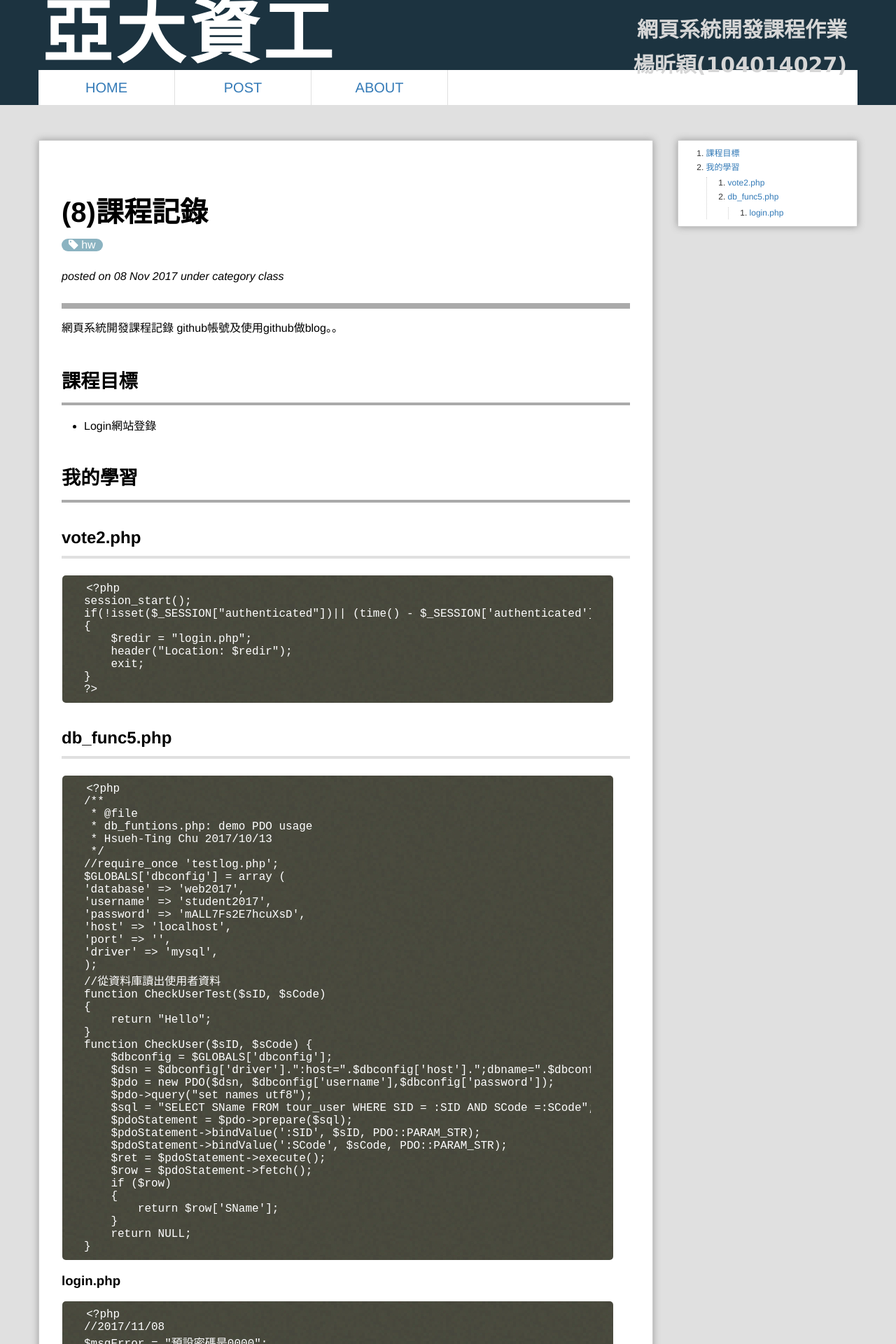
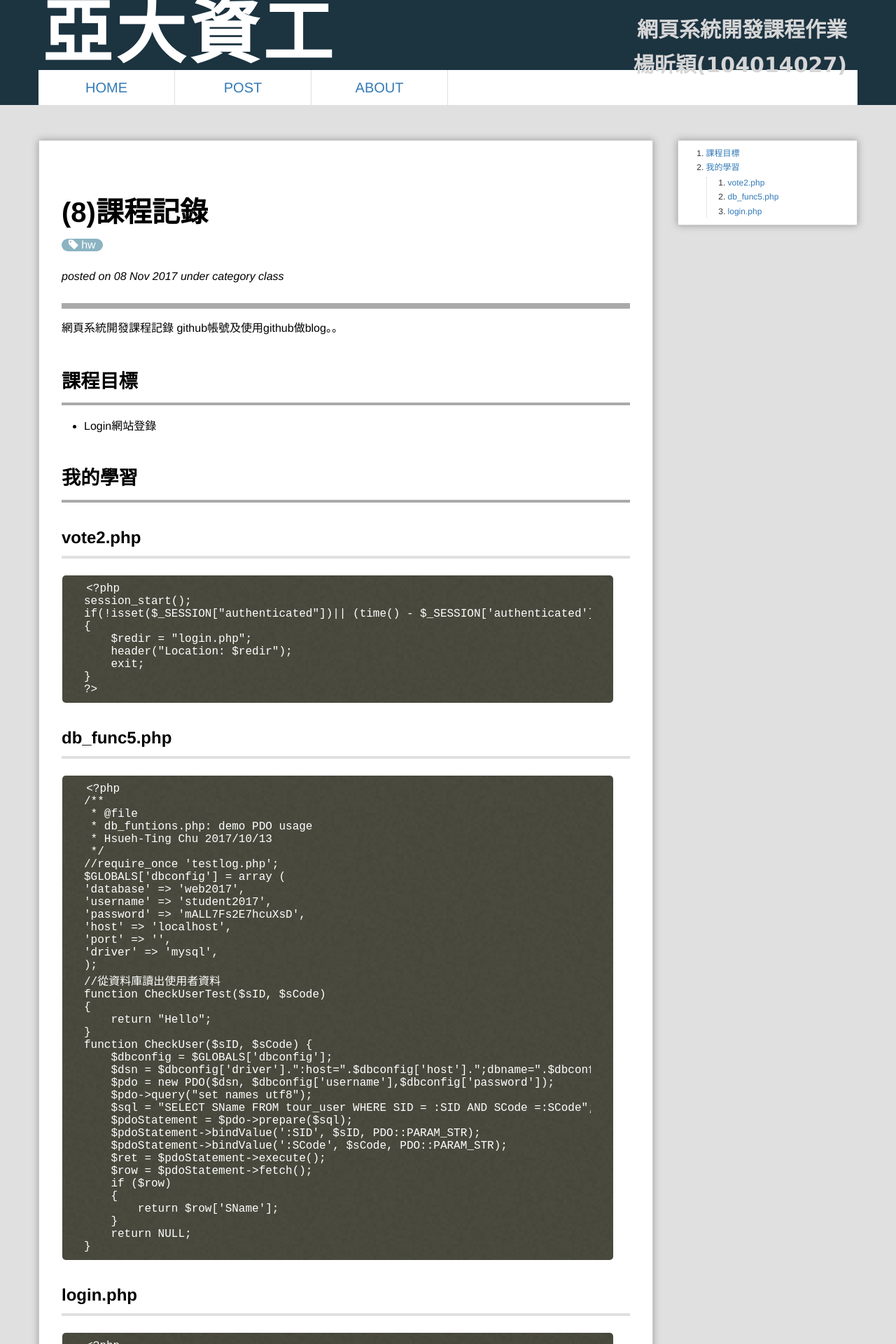
Before and after one commit to NICKTHEREAL/webcourse, a Jekyll site: the page built from _posts/2017-11-08-Class8.md, in a window 1280 px wide. Shown: the top 1920 px of the page at 70% size. Built offline with Jekyll 4.4.1, drawn with Linux system fonts in a browser that asks for light colours; Markdown is read by kramdown in place of the engine named in the settings; comment, search, counter and statistics services are not loaded.

Commit message:
Update 2017-11-08-Class8.md

````diff
--- a/_posts/2017-11-08-Class8.md
+++ b/_posts/2017-11-08-Class8.md
@@ -70,7 +70,7 @@ function CheckUser($sID, $sCode) {
     return NULL;
 }
 ```
-###login.php
+##login.php
 ```
 <?php
 //2017/11/08
@@ -136,11 +136,11 @@ padding: 0px 0px 0px 15px;
 </body>
 </html>
 ```
+```
+這次經過助教指導還有老師改變教學方法後，可以跟上進度，知道要做什麼，很有成就感。
+```
 [1]: https://github.com/        "GitHub"
 [2]: https://pages.github.com/  "GitHub Pages"
 [3]: https://jekyllrb.com/      "Jekyll"
 [4]: http://markdown.tw         "Markdown文件"
 [5]: http://dillinger.io/       "Dillinger"
-```
-這次經過助教指導還有老師改變教學方法後，可以跟上進度，知道要做什麼，很有成就感。
-```
````
